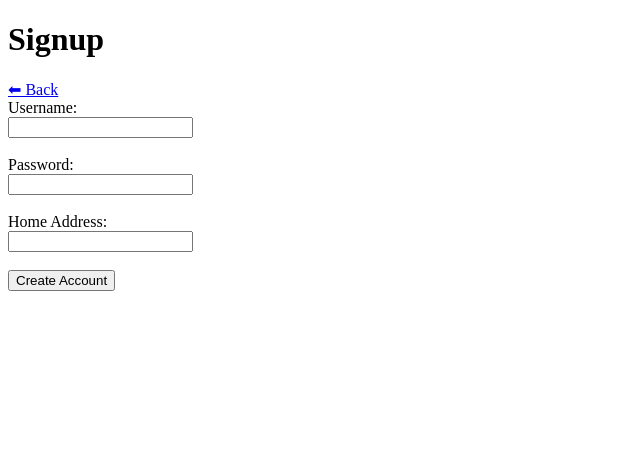
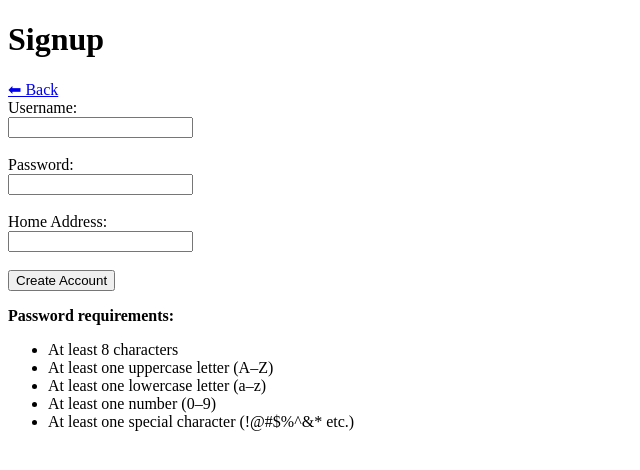
Before and after one commit to CarlFHellstrom/Websecurity, a PHP site: page /signup.php in a window 1280 px wide. Shown: the top 470 px of the page, without its empty margins (0-640 px from the left). Run offline with PHP 8.4, Linux system fonts and the light colour scheme.

Commit message:
added password policy and blacklist

```diff
--- a/webshop/signup.php
+++ b/webshop/signup.php
@@ -4,27 +4,53 @@ require 'db.php';
 
 $errors = [];
 
-// Handle form submission
 if ($_SERVER['REQUEST_METHOD'] === 'POST') {
 
     $username = trim($_POST['username']);
     $password = $_POST['password'];
     $address = trim($_POST['address']);
 
-    // Basic validation
     if (strlen($username) < 3) {
         $errors[] = "Username must be at least 3 characters.";
     }
 
-    if (strlen($password) < 6) {
-        $errors[] = "Password must be at least 6 characters.";
+    if (strlen($password) < 8) {
+        $errors[] = "Password must be at least 8 characters long.";
     }
+
+    if (!preg_match('/[A-Z]/', $password)) {
+        $errors[] = "Password must contain at least one uppercase letter (A–Z).";
+    }
+
+    if (!preg_match('/[a-z]/', $password)) {
+        $errors[] = "Password must contain at least one lowercase letter (a–z).";
+    }
+
+    if (!preg_match('/[0-9]/', $password)) {
+        $errors[] = "Password must contain at least one digit (0–9).";
+    }
+
+    if (!preg_match('/[\W_]/', $password)) {
+        $errors[] = "Password must contain at least one special character (!@#$%^&* etc).";
+    }
+
+    // Check password blacklist
+    $stmt = $mysqli->prepare("SELECT id FROM password_blacklist WHERE password = ?");
+    $stmt->bind_param("s", $password);
+    $stmt->execute();
+    $stmt->store_result();
+
+    if ($stmt->num_rows > 0) {
+        $errors[] = "This password is too common and cannot be used. Choose a stronger password.";
+    }
+
+    $stmt->close();
+
 
     if (empty($address)) {
         $errors[] = "Address is required.";
     }
 
-    // Check if username already exists
     $stmt = $mysqli->prepare("SELECT id FROM users WHERE username = ?");
     $stmt->bind_param("s", $username);
     $stmt->execute();
@@ -34,7 +60,6 @@ if ($_SERVER['REQUEST_METHOD'] === 'POST') {
     }
     $stmt->close();
 
-    // If no errors, create user
     if (empty($errors)) {
         $password_hash = password_hash($password, PASSWORD_DEFAULT);
 
@@ -80,6 +105,15 @@ if ($_SERVER['REQUEST_METHOD'] === 'POST') {
 
             <button type="submit">Create Account</button>
         </form>
+        <p><strong>Password requirements:</strong></p>
+        <ul>
+            <li>At least 8 characters</li>
+            <li>At least one uppercase letter (A–Z)</li>
+            <li>At least one lowercase letter (a–z)</li>
+            <li>At least one number (0–9)</li>
+            <li>At least one special character (!@#$%^&* etc.)</li>
+        </ul>
+
 
     </body>
 </html>
```
Also changed, not shown: README.md.
